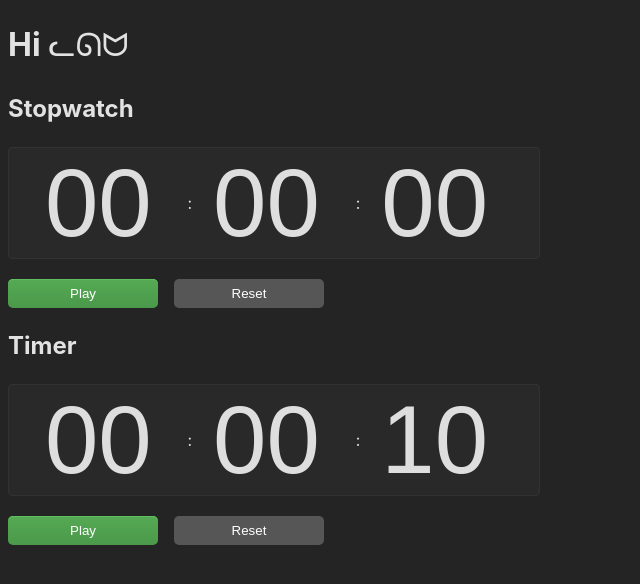
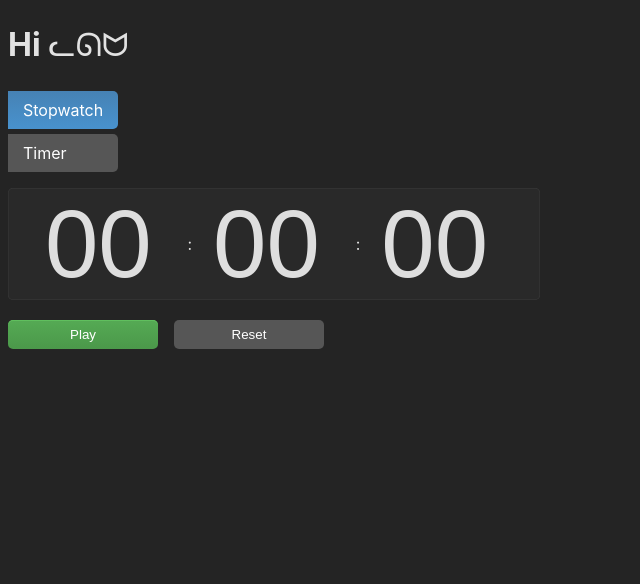
Before and after one commit to Skcorpion/react-ts-timer, a React (Vite) app: page /stopwatch in a window 1280 px wide. Shown: the top 584 px of the page, without its empty margins (0-640 px from the left). Built offline with nearby package versions, Linux system fonts and the light colour scheme.

Commit message:
task #2 add routing

```diff
--- a/package.json
+++ b/package.json
@@ -10,8 +10,12 @@
     "preview": "vite preview"
   },
   "dependencies": {
+    "localforage": "^1.10.0",
+    "match-sorter": "^6.3.1",
     "react": "^18.2.0",
-    "react-dom": "^18.2.0"
+    "react-dom": "^18.2.0",
+    "react-router-dom": "^6.14.2",
+    "sort-by": "^1.2.0"
   },
   "devDependencies": {
     "@types/react": "^18.0.37",
--- a/src/App.tsx
+++ /dev/null
@@ -1,15 +0,0 @@
-import Stopwatch from "./components/Stopwatch";
-import Timer from "./components/Timer";
-
-function App() {
-
-  return (
-    <>
-      <h1>Hi ᓚᘏᗢ</h1>
-      <Stopwatch />
-      <Timer />
-    </>
-  );
-}
-
-export default App;
--- a/src/components/Control.css
+++ b/src/components/Control.css
@@ -14,6 +14,7 @@
   cursor: regular;
   min-width: 150px;
   background-color: #565656;
+  cursor: pointer;
 }
 
 .control-btn.start {
--- /dev/null
+++ b/src/error-page.tsx
@@ -0,0 +1,19 @@
+import { useRouteError, Link } from "react-router-dom";
+
+export default function ErrorPage() {
+  const error: any = useRouteError();
+  console.error(error);
+
+  return (
+    <div id="error-page">
+      <h1>Oops!</h1>
+      <p>Sorry, an unexpected error has occurred.</p>
+      <p>
+        <i>{error.statusText || error.message}</i>
+      </p>
+      <p style={{ width: "fit-content" }}>
+        <Link to={`/`}>Back to Home</Link>
+      </p>
+    </div>
+  );
+}
--- a/src/index.css
+++ b/src/index.css
@@ -13,3 +13,29 @@
   -moz-osx-font-smoothing: grayscale;
   -webkit-text-size-adjust: 100%;
 }
+
+
+/* Root */
+ul {
+  padding: 0;
+  list-style-type: none;
+  width: fit-content;
+}
+
+a {
+  text-decoration: none;
+  background-color: #565656;
+  border-radius: 0 5px 5px 0;
+  color: #fff;
+  padding: 7px 15px;
+  display: block;
+  margin-bottom: 5px;
+}
+
+a.active {
+  background: linear-gradient(to bottom, #4682b4, #4892ce);
+}
+
+a:visited {
+  color: #fff;
+}
--- a/src/main.tsx
+++ b/src/main.tsx
@@ -1,10 +1,26 @@
-import React from 'react'
-import ReactDOM from 'react-dom/client'
-import App from './App.tsx'
-import './index.css'
+import React from "react";
+import ReactDOM from "react-dom/client";
+import { createBrowserRouter, RouterProvider } from "react-router-dom";
+import Root from "./roots/Root.tsx";
+import ErrorPage from "./error-page";
+import "./index.css";
+import Stopwatch from "./roots/Stopwatch.tsx";
+import Timer from "./roots/Timer.tsx";
 
-ReactDOM.createRoot(document.getElementById('root') as HTMLElement).render(
+const router = createBrowserRouter([
+  {
+    path: "/",
+    element: <Root />,
+    errorElement: <ErrorPage />,
+    children: [
+      { path: "stopwatch", element: <Stopwatch /> },
+      { path: "timer", element: <Timer /> },
+    ],
+  },
+]);
+
+ReactDOM.createRoot(document.getElementById("root") as HTMLElement).render(
   <React.StrictMode>
-    <App />
-  </React.StrictMode>,
-)
+    <RouterProvider router={router} />
+  </React.StrictMode>
+);
--- /dev/null
+++ b/src/roots/Root.tsx
@@ -0,0 +1,22 @@
+import { NavLink, Outlet } from "react-router-dom";
+
+function Root() {
+  return (
+    <>
+      <h1>Hi ᓚᘏᗢ</h1>
+      <nav>
+        <ul>
+          <li>
+            <NavLink to="stopwatch">Stopwatch</NavLink>
+          </li>
+          <li>
+            <NavLink to="timer">Timer</NavLink>
+          </li>
+        </ul>
+      </nav>
+      <Outlet />
+    </>
+  );
+}
+
+export default Root;
--- a/src/components/Stopwatch.tsx
+++ b/src/roots/Stopwatch.tsx
@@ -1,10 +1,9 @@
-import Control from "./Control";
+import Control from "../components/Control";
 import useStopwatch from "../customHooks/useStopwatch";
 
 export default function Stopwatch() {
   return (
     <div className="stopwatch__container">
-      <h2>Stopwatch</h2>
       <Control {...useStopwatch()} isControled={false} />
     </div>
   );
--- a/src/components/Timer.tsx
+++ b/src/roots/Timer.tsx
@@ -1,10 +1,9 @@
-import Control from "./Control";
+import Control from "../components/Control";
 import useTimer from "../customHooks/useTimer";
 
 export default function Timer() {
   return (
     <div className="timer__container">
-      <h2>Timer</h2>
       <Control {...useTimer(10)} isControled={true}/>
     </div>
   );
```
Also changed, not shown: 1 other file (tests, documents, lock files or other folders).
